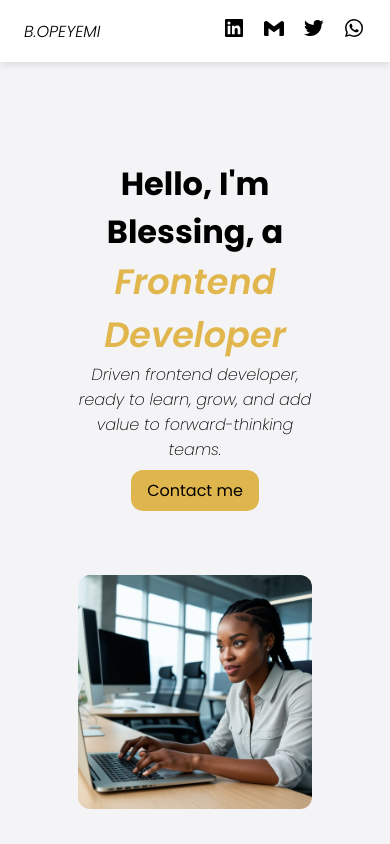
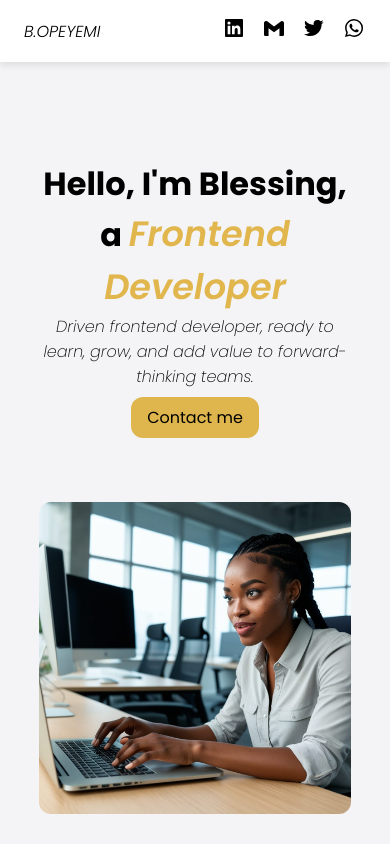
Before and after one commit to Soph-iee/My-portfolio, a React (Vite) app: page / in a window 390 px wide. Shown: the top 844 px of the page. Built offline with nearby package versions, Linux system fonts and the light colour scheme.

Commit message:
mobile view

```diff
--- a/src/index.css
+++ b/src/index.css
@@ -240,7 +240,7 @@ background: #f4f4f6;
 /* mobile view */
 @media (max-width: 765px) {
   .container {
-    max-width: 90%;
+    width: 80%;
     margin: 0 auto;
     display: grid;
   }
```
